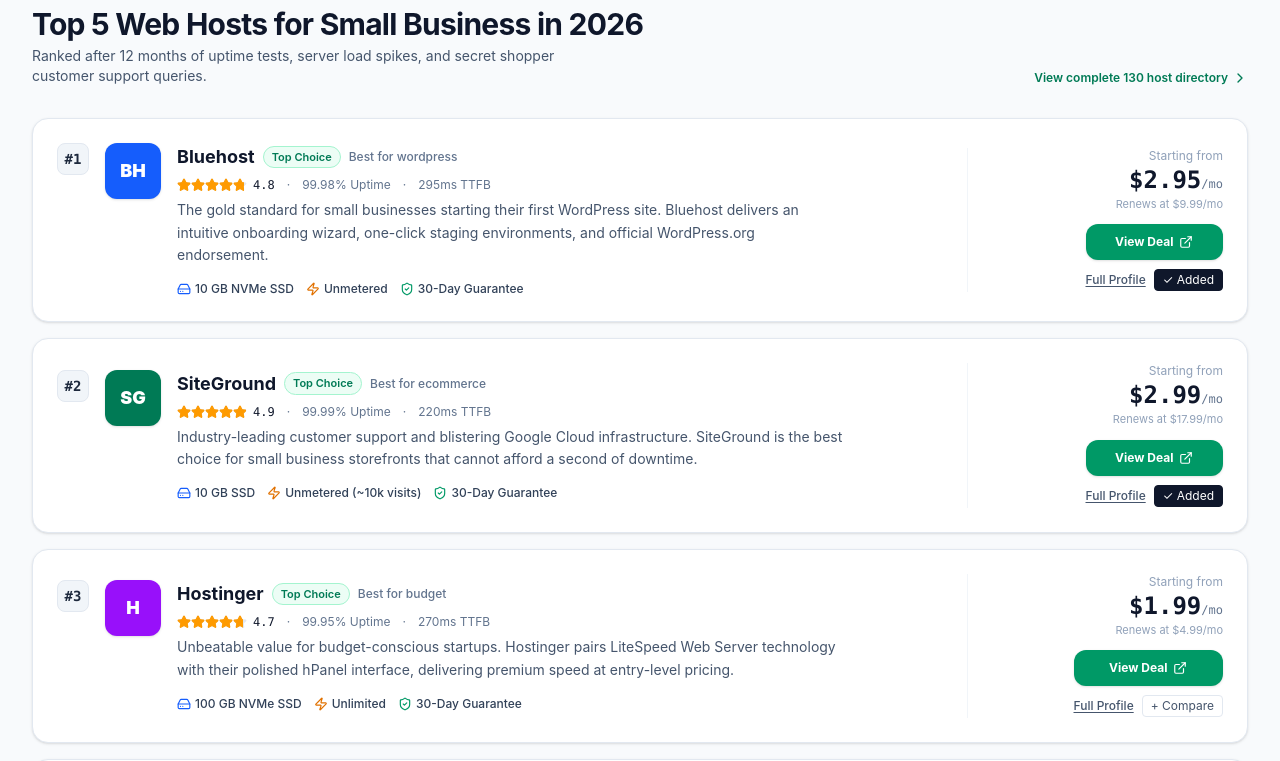
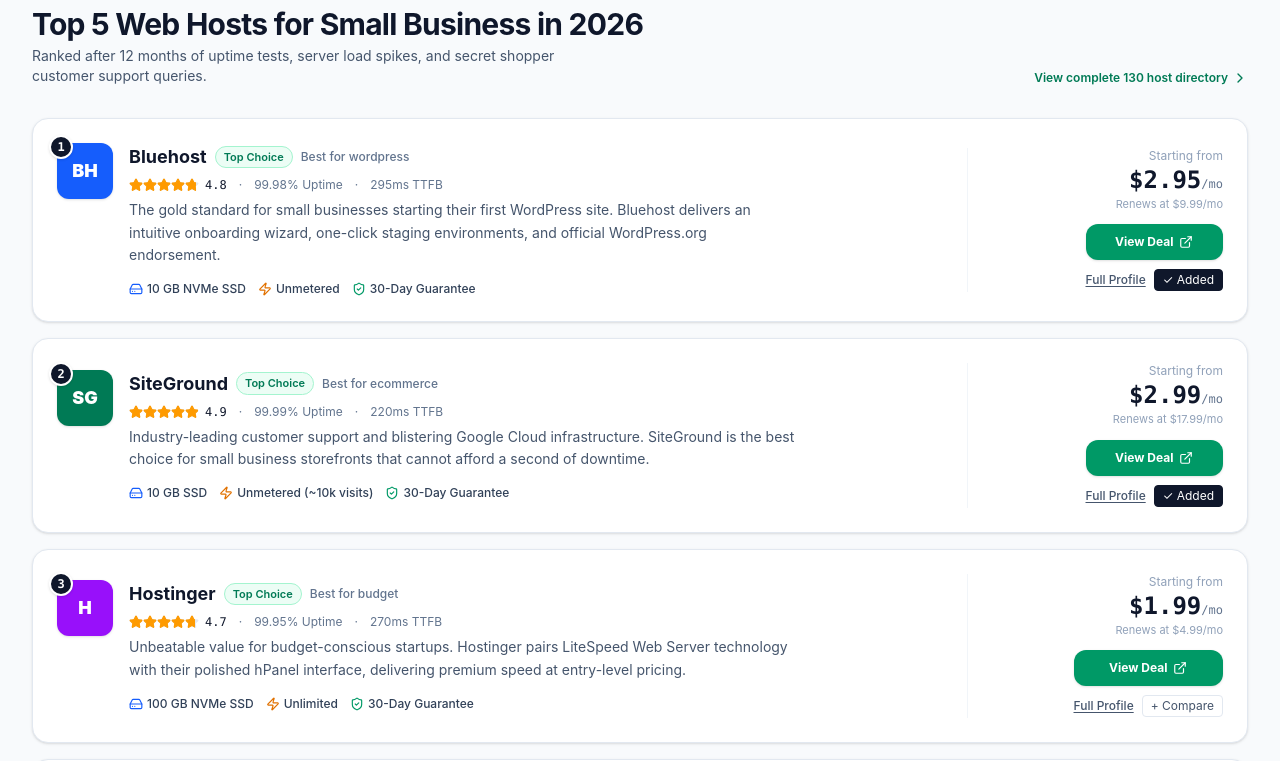
Before and after one commit to sulphitic7864/HostReviewUS, a Next.js app: page / in a window 1280 px wide. Shown: the part 822-1583 px from the top of the page. Built offline with nearby package versions, Linux system fonts and the light colour scheme.

Commit message:
style: update brand logo display to include rank badge for better visual hierarchy

```diff
--- a/src/pages/HomePage.tsx
+++ b/src/pages/HomePage.tsx
@@ -147,16 +147,14 @@
               >
                 {/* Left Column: Rank + Logo + Name + Verdict */}
                 <div className="flex items-start gap-4 flex-1">
-                  {/* Rank Badge */}
-                  <div className="w-8 h-8 rounded-lg bg-slate-100 text-slate-800 font-mono font-bold text-sm flex items-center justify-center shrink-0 border border-slate-200">
-                    #{index + 1}
-                  </div>
-
-                  {/* Brand Logo Avatar */}
+                  {/* Brand Logo with Rank Badge */}
                   <div
-                    className={`w-14 h-14 rounded-xl ${host.logoBg} text-white font-black text-lg hidden md:flex items-center justify-center shrink-0 shadow-sm`}
+                    className={`relative w-14 h-14 rounded-xl ${host.logoBg} text-white font-black text-lg flex items-center justify-center shrink-0 shadow-sm`}
                   >
                     {host.logoText}
+                    <span className="absolute -top-2 -left-2 w-6 h-6 rounded-full bg-slate-900 text-white font-mono font-bold text-xs flex items-center justify-center border-2 border-white shadow-sm">
+                      {index + 1}
+                    </span>
                   </div>
 
                   {/* Content details */}
--- a/src/pages/HostsPage.tsx
+++ b/src/pages/HostsPage.tsx
@@ -273,14 +273,14 @@
               >
                 {/* Left: Identity & Verdict */}
                 <div className="flex items-start gap-4 flex-1">
-                  <div className="text-xs font-mono font-bold text-slate-400 w-6 pt-1 shrink-0">
-                    #{globalIndex}
-                  </div>
-
+                  {/* Brand Logo with Rank Badge */}
                   <div
-                    className={`w-12 h-12 rounded-xl ${host.logoBg} text-white font-black text-base flex items-center justify-center shrink-0 shadow-xs`}
+                    className={`relative w-10 h-10 md:w-14 md:h-14 rounded-xl ${host.logoBg} text-white font-black text-lg flex items-center justify-center shrink-0 shadow-sm`}
                   >
                     {host.logoText}
+                    <span className="absolute -top-2 -left-2 w-6 h-6 rounded-full bg-slate-900 text-white font-mono font-bold text-xs flex items-center justify-center border-2 border-white shadow-sm">
+                      {globalIndex}
+                    </span>
                   </div>
 
                   <div className="min-w-0 flex-1 space-y-1.5">
```
